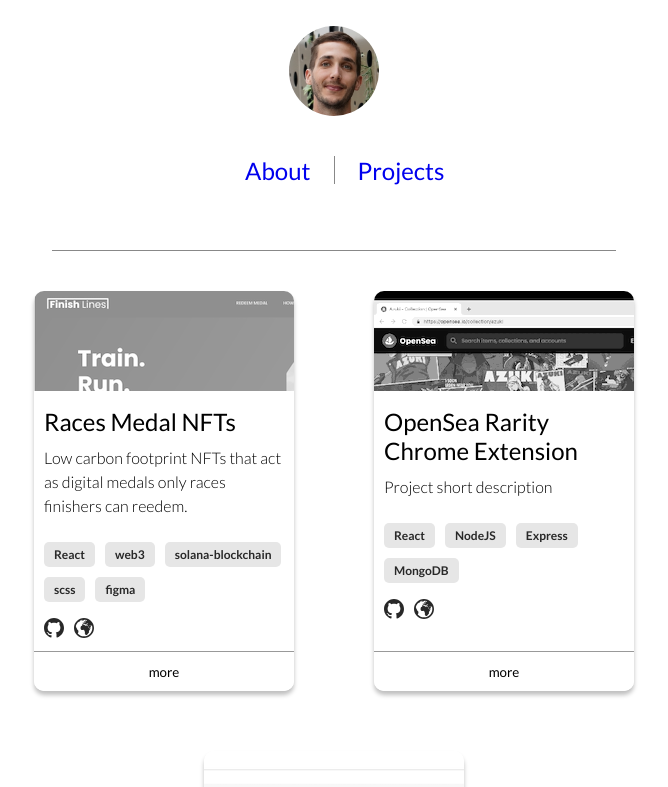
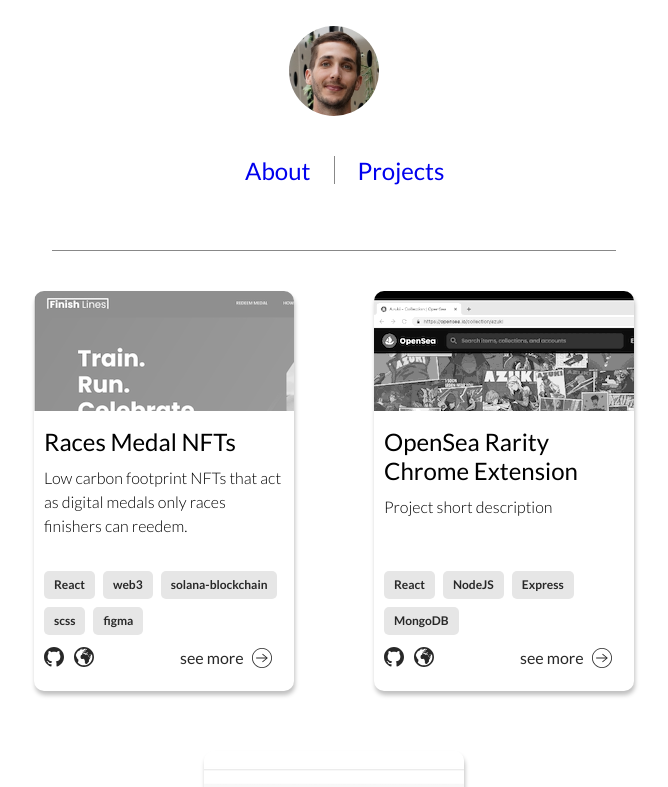
Before and after one commit to thomas-labrusse/personal-website, a Next.js app: page /projects in a window 1280 px wide. Shown: the top 787 px of the page, without its empty margins (306-974 px from the left). Built offline with nearby package versions, Linux system fonts and the light colour scheme.

Commit message:
project card style fix

```diff
--- a/components/projects/ProjectCard.jsx
+++ b/components/projects/ProjectCard.jsx
@@ -21,13 +21,16 @@
 				<img src={image} />
 			</div>
 			<div className={classes['card-infos']}>
+				<div className={classes['text-description']}>
 					<h1 className={classes.name}>{name}</h1>
 					<p className={classes.description}>{shortDescription}</p>
+				</div>
 				<div className={classes.tags}>
 					{stack.map((tag) => (
 						<Tag label={tag} />
 					))}
 				</div>
+				<div className={classes['card-bottom']}>
 					<div className={classes['links-container']}>
 						{github && (
 							<a href={github} target='_blank'>
@@ -48,16 +51,20 @@
 							</a>
 						)}
 					</div>
+					<div className={classes['more-container']}>
+						<button
+							className={classes.button}
+							onClick={showProjectDetailHandler}
+						>
+							<span className={classes['button-text']}>see more</span>
+							<img
+								src='/images/arrow-right-icon.svg'
+								className={classes['button-icon']}
+								alt=''
+							/>
+						</button>
 					</div>
-			<div className={classes['button-container']}>
-				<button className={classes.button} onClick={showProjectDetailHandler}>
-					more
-				</button>
-				{/* <div className={classes.test}>
-					<Link href={`/${id}`}>
-						<p>{`goes to : ${id}`}</p>
-					</Link>
-				</div> */}
+				</div>
 			</div>
 		</div>
 	)
--- a/components/projects/ProjectCard.module.css
+++ b/components/projects/ProjectCard.module.css
@@ -4,27 +4,20 @@
 	justify-content: space-between;
 	width: 260px;
 	height: 400px;
-	box-shadow: 0px 4px 4px rgba(0, 0, 0, 0.25);
+	box-shadow: 1px 4px 4px rgba(0, 0, 0, 0.25);
 	border-radius: 10px;
 	filter: saturate(0);
 	transition: all 300ms;
 }
 
 .card:hover {
-	cursor: pointer;
 	filter: none;
-	box-shadow: 0px 5px 8px rgba(0, 0, 0, 0.25);
-}
-
-.card-infos {
-	width: 100%;
-	height: 260px;
-	padding: 0px 10px 10px 10px;
+	box-shadow: 2px 6px 10px rgba(0, 0, 0, 0.25);
 }
 
 .image-container {
 	width: 100%;
-	height: 100px;
+	height: 120px;
 	overflow: hidden;
 	border-radius: 10px 10px 0px 0px;
 }
@@ -34,24 +27,43 @@
 	height: 100%;
 }
 
+.card-infos {
+	display: flex;
+	flex-direction: column;
+	width: 100%;
+	height: 280px;
+	padding: 0px 10px 10px 10px;
+}
+
+.text-description {
+	height: 160px;
+}
+
 .name {
 	margin: 16px 0px 10px 0px;
 }
 
 .description {
-	margin: 0px 0px 24px 0px;
+	margin: 0px 0px 16px 0px;
 }
 
 .tags {
 	display: flex;
 	flex-direction: row;
 	flex-wrap: wrap;
-	gap: 10px;
-	margin-bottom: 16px;
+	gap: 8px;
+	margin-bottom: 10px;
+}
+
+.card-bottom {
+	display: flex;
+	flex-direction: row;
+	justify-content: space-between;
 }
 
 .links-container {
 	display: flex;
+	align-items: center;
 	gap: 10px;
 }
 
@@ -59,25 +71,36 @@
 	width: 20px;
 }
 
-.button-container {
-	width: 100%;
-	height: 40px;
-	background: none;
-	border-radius: 0 0 10px 10px;
+.more-container {
+	width: 110px;
 }
 
 .button {
-	width: 100%;
-	height: 100%;
+	display: flex;
+	flex-direction: row;
+	align-items: center;
+	background: none;
 	border: none;
-	border-radius: 0 0 10px 10px;
-	border-top: 1px solid #999999;
-	background-color: #fff;
-	padding: 0;
 	cursor: pointer;
 	transition: all 300ms;
 }
 
-.button:hover {
-	background-color: #f5f5f5;
+.button-text {
+	color: #282828;
+	font-weight: 400;
+	transition: all 300ms;
 }
+
+.button-icon {
+	width: 20px;
+	margin-left: 8px;
+	transition: all 300ms;
+}
+
+.button:hover > .button-icon {
+	margin-left: 12px;
+}
+
+.button:hover > .button-text {
+	color: #999999;
+}
--- a/styles/styles.css
+++ b/styles/styles.css
@@ -9,7 +9,8 @@
 	margin: 0;
 }
 
-p {
+p,
+span {
 	font-size: 16px;
 	font-weight: 300;
 	line-height: 1.5;
```
Also changed, not shown: public/images/arrow-right-icon.svg (added). Lines whose indentation alone changed are shown as unchanged.
